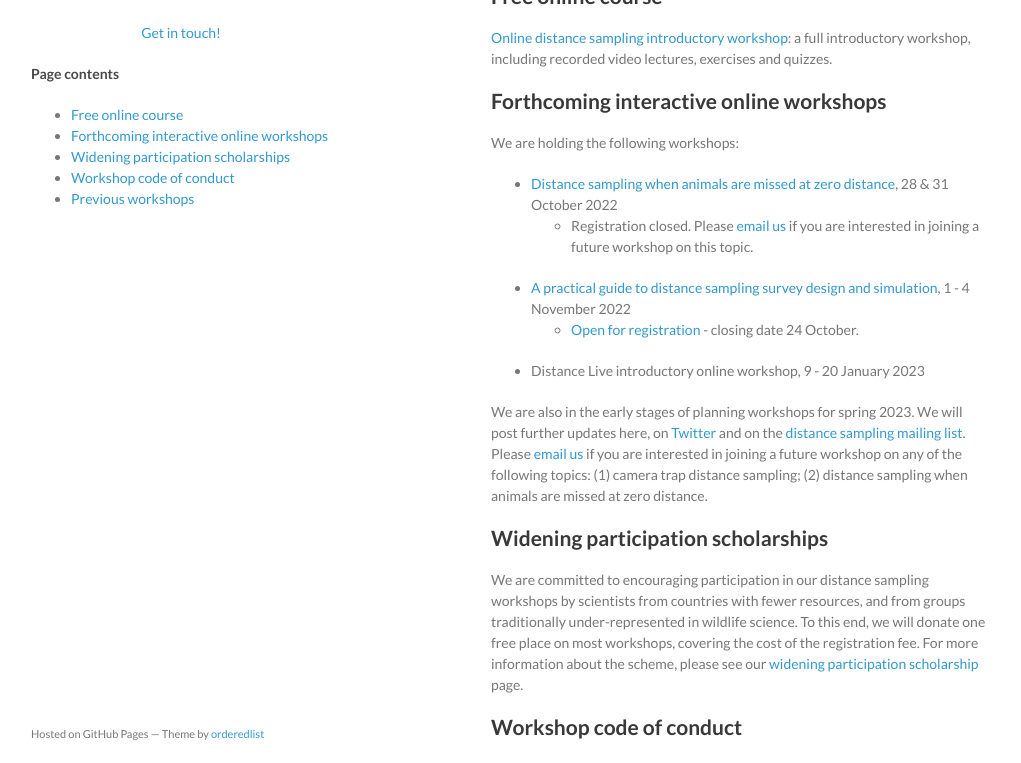
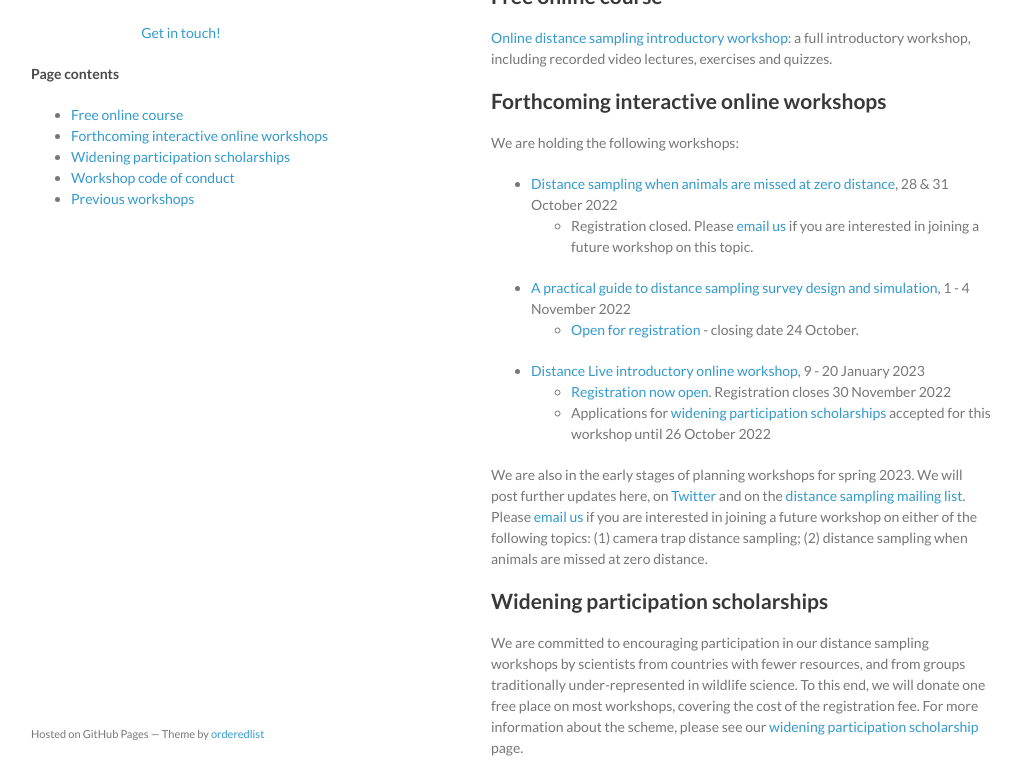
Before and after one commit to distanceworkshops/distanceworkshops.github.io, a Jekyll site: the page built from index.md, in a window 1280 px wide and 900 px high, cut to the strip 137-900 px from the top of the window. Shown: the whole strip, without its empty margins (129-1150 px from the left). Built offline with Jekyll 4.4.1, drawn with Linux system fonts in a browser that asks for light colours.

Commit message:
intro jan 2023 linked as now open

```diff
--- a/index.md
+++ b/index.md
@@ -19,9 +19,11 @@ We are holding the following workshops:
   - Registration closed.  Please [email us](mailto:distance@st-andrews.ac.uk) if you are interested in joining a future workshop on this topic.
 - [A practical guide to distance sampling survey design and simulation](design-nov-2022), 1 - 4 November 2022
   - [Open for registration](https://onlineshop.st-andrews.ac.uk/conferences-and-events/events/creem/online-workshop-practical-design-simulation-to-optimise-distance-sampling-surveys-nov-2022) - closing date 24 October.
-- Distance Live introductory online workshop, 9 - 20 January 2023
+- [Distance Live introductory online workshop](intro-jan-2023), 9 - 20 January 2023
+  - [Registration now open](https://onlineshop.st-andrews.ac.uk/conferences-and-events/events/creem/online-live-workshop-introductory-distance-sampling-920th-january-2023). Registration closes 30 November 2022
+  - Applications for [widening participation scholarships](widening-participation) accepted for this workshop until 26 October 2022
 
-We are also in the early stages of planning workshops for spring 2023.  We will post further updates here, on [Twitter](http://twitter.com/distancesamp) and on the [distance sampling mailing list](https://groups.google.com/forum/#!forum/distance-sampling).  Please [email us](mailto:distance@st-andrews.ac.uk) if you are interested in joining a future workshop on any of the following topics: (1) camera trap distance sampling; (2) distance sampling when animals are missed at zero distance.
+We are also in the early stages of planning workshops for spring 2023.  We will post further updates here, on [Twitter](http://twitter.com/distancesamp) and on the [distance sampling mailing list](https://groups.google.com/forum/#!forum/distance-sampling).  Please [email us](mailto:distance@st-andrews.ac.uk) if you are interested in joining a future workshop on either of the following topics: (1) camera trap distance sampling; (2) distance sampling when animals are missed at zero distance.
 
 ## Widening participation scholarships
 
```
